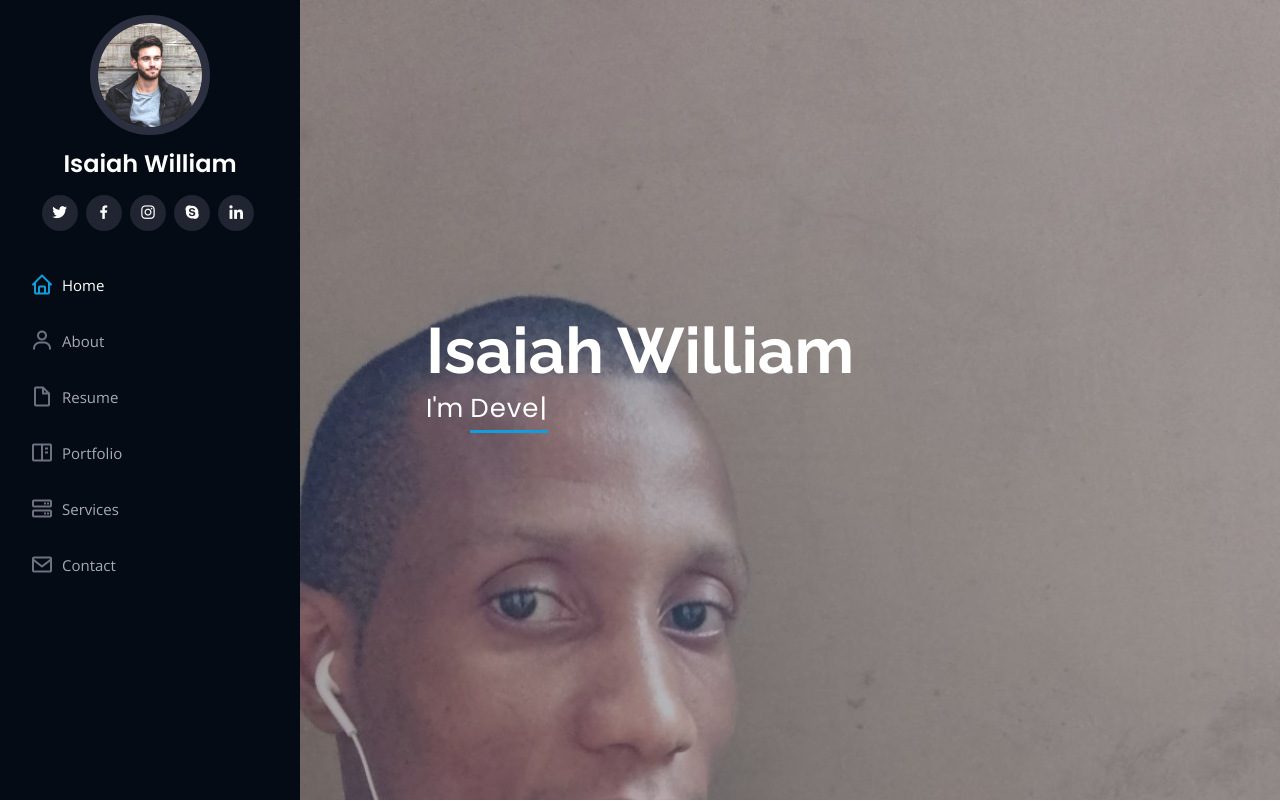
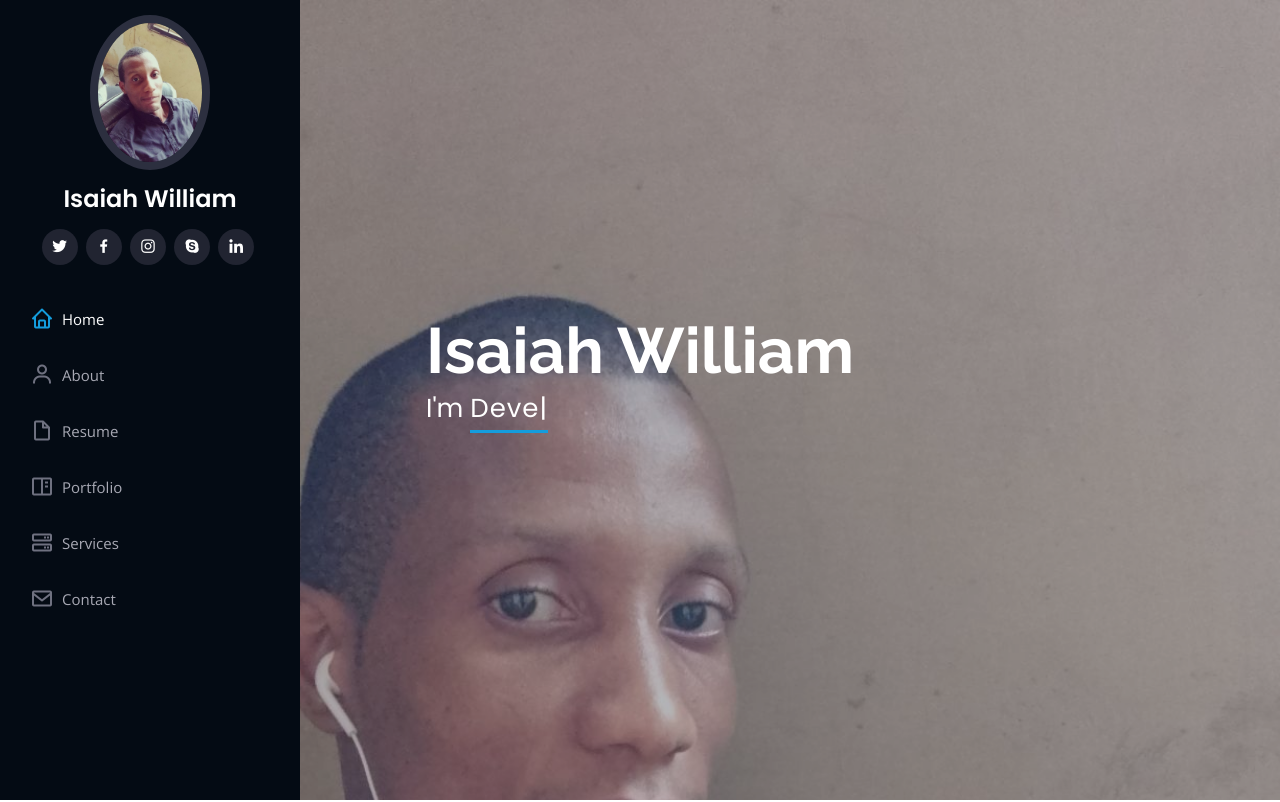
Before and after one commit to iswilliam-github/iport, a plain HTML site: page index.html in a window 1280 px wide. Shown: the top 802 px of the page. Drawn offline with nearby package versions, Linux system fonts and the light colour scheme.

Commit message:
monday 6th commit

```diff
--- a/index.html
+++ b/index.html
@@ -50,7 +50,7 @@
     <div class="d-flex flex-column">
 
       <div class="profile">
-        <img src="assets/img/profile-img.jpg" alt="" class="img-fluid rounded-circle">
+        <img src="assets/img/isaiah1.jpg" alt="" class="img-fluid rounded-circle">
         <h1 class="text-light"><a href="index.html">Isaiah William</a></h1>
         <div class="social-links mt-3 text-center">
           <a href="#" class="twitter"><i class="bx bxl-twitter"></i></a>
```
Also changed, not shown: inner-page.html (+1 -1 lines), portfolio-details.html (+1 -1 lines).
